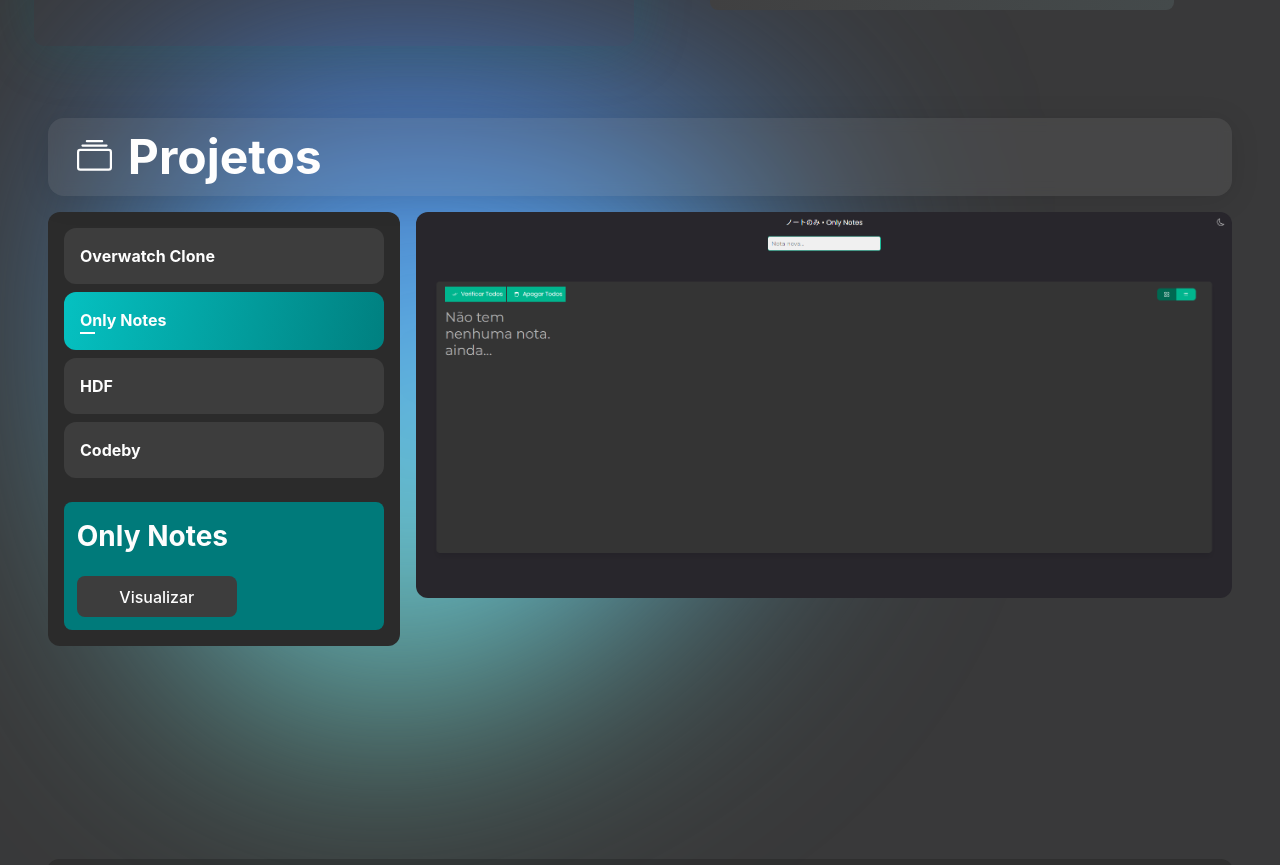
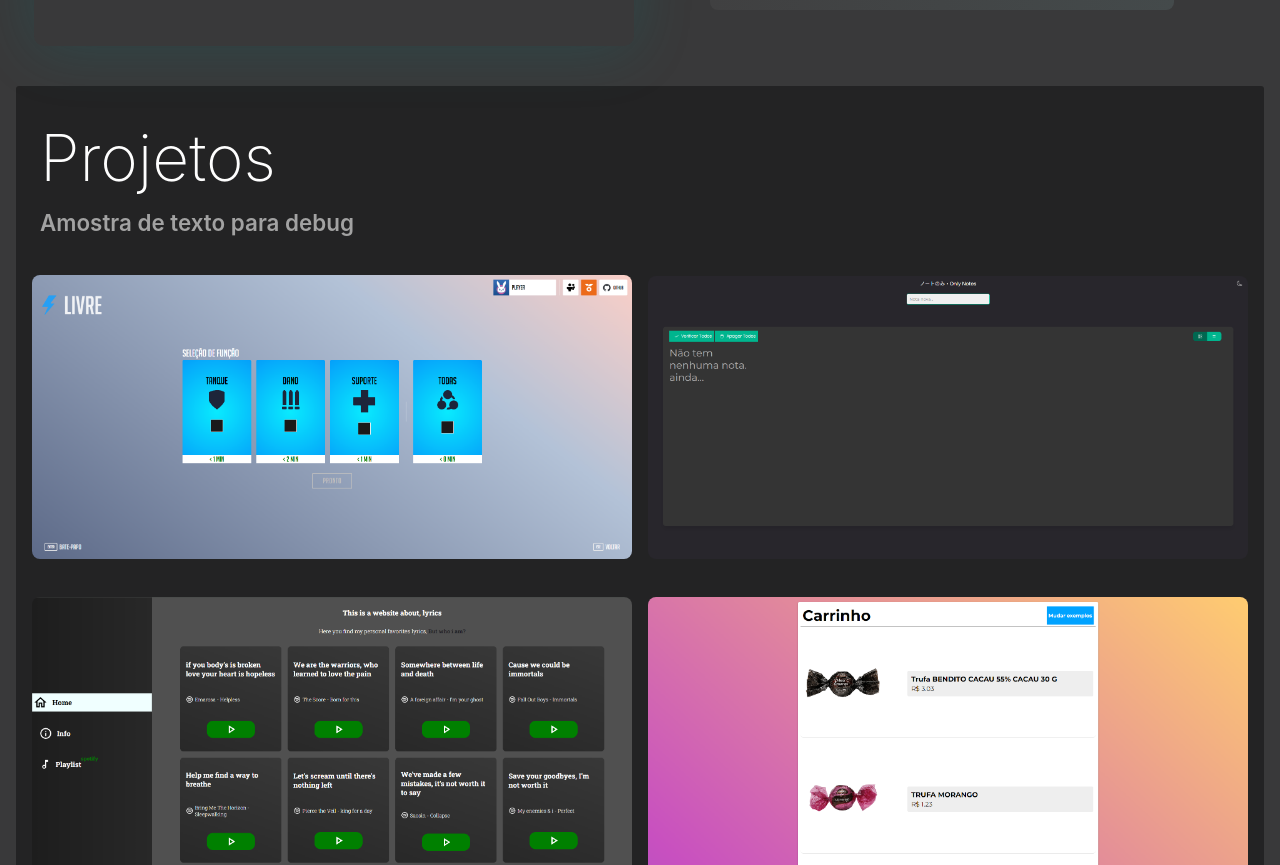
Before and after one commit to fireblaze267/vinicius_web, a React (Vite) app: page / in a window 1280 px wide. Shown: the part 600-1465 px from the top of the page. Built offline with nearby package versions, Linux system fonts and the light colour scheme.

Commit message:
style: improvements

```diff
--- a/src/components/projects/index.jsx
+++ b/src/components/projects/index.jsx
@@ -1,91 +1,37 @@
-import { useEffect, useState } from "react";
-import { Collection } from "react-bootstrap-icons";
+import { useState } from "react";
+import { Link } from "react-bootstrap-icons";
 import { options } from "./options";
 import "./styles.scss";
 
 export default function Projects() {
   const [selectOption, setSelectOption] = useState(0);
-  const [userClick, setUserClick] = useState(false);
 
-  useEffect(() => {
-    var timeID = setTimeout(() => {
-      handleMenu();
-    }, 5000);
-
-    if (userClick) {
-      clearTimeout(timeID);
-      var userTime = setTimeout(() => {
-        setUserClick(false);
-      }, 8000);
-    } else if (userTime) {
-      clearTimeout(userTime);
-      userTime = setTimeout(() => {
-        setUserClick(false);
-      }, 8000);
-    }
-  }, [selectOption, userClick]);
-
-  function handleMenu() {
-    let idx = options.length - 1;
-
-    setSelectOption(selectOption == idx ? 0 : selectOption + 1);
+  function handleLink(link) {
+    window.open(link);
   }
 
   return (
     <div className="projects-main">
-      <div className="projects-gradient"></div>
-      <div className="projects-title">
-        <Collection />
-        <h1>Projetos</h1>
-      </div>
       <div className="projects-container">
-        <div className="projects-container-menu">
-          {options.map((x, idx) => {
+        <div className="projects-text">
+          <h1>Projetos</h1>
+          <p>Amostra de texto para debug</p>
+        </div>
+        <div className="projects-display">
+          {options.map((x) => {
             return (
-              <div
-                onClick={() => {
-                  setSelectOption(x.key), setUserClick(true);
-                }}
-                key={idx}
-                className={
-                  selectOption === x.key
-                    ? "projects-container-menu-tabs projects-container-menu-tabs-active "
-                    : "projects-container-menu-tabs"
-                }
-              >
-                <span>{x.title}</span>
+              <div key={x?.key} className="projects-card">
+                <div className="projects-card-img">
+                  <img src={x?.img} alt="degub" />
+                  <Link onClick={() => handleLink(x?.img)} />
+                </div>
+                <div className="projects-card-text">
+                  <h1>{x?.title}</h1>
+                  <p>{x?.text}</p>
+                </div>
               </div>
             );
           })}
-
-          <div className="projects-container-content-text">
-            <h1>{options[selectOption].title}</h1>
-            <span>{options[selectOption].text}</span>
-            <button>Visualizar</button>
-          </div>
-        </div>
-        <div className="projects-container-content">
-          <div className="projects-container-content-card">
-            {options.map(({ img, title, key }) => {
-              return (
-                <img
-                  key={key}
-                  loading="lazy"
-                  className="projects-container-content-card-image"
-                  src={img}
-                  alt={title}
-                  style={
-                    key === selectOption
-                      ? {
-                          zIndex: 100,
-                          animation: "showUpNew 0.6s",
-                        }
-                      : { zIndex: 0, opacity: 0 }
-                  }
-                />
-              );
-            })}
-          </div>
         </div>
       </div>
     </div>
--- a/src/components/projects/options.js
+++ b/src/components/projects/options.js
@@ -10,7 +10,7 @@
     text: "Projeto clone do overwatch: tela de seleção do overwatch",
     img: overwatch_clone,
   },
-  { key: 1, title: "Only Notes", text: "", img: only_notes },
-  { key: 2, title: "HDF", text: "", img: hdf },
-  { key: 3, title: "Codeby", text: "", img: codeby },
+  { key: 1, title: "Only Notes", text: "Site de notas com design simples e morderno", img: only_notes },
+  { key: 2, title: "HDF", text: "Projeto pessoal para mostrar letras de musica", img: hdf },
+  { key: 3, title: "Codeby", text: "Processo seletivo : codeby  ", img: codeby },
 ];
--- a/src/components/projects/styles.scss
+++ b/src/components/projects/styles.scss
@@ -1,179 +1,131 @@
 .projects {
   &-main {
-    position: relative;
+    display: flex;
     width: 100%;
-    padding: 2rem;
+    height: fit-content;
+    background-color: rgb(31, 31, 31, 0.8);
+    border-radius: 3px;
+  }
+  &-container {
+    border-radius: 2px;
     display: flex;
     flex-direction: column;
+    width: 100%;
+    height: 100%;
+    padding: 1rem 0;
   }
-  &-gradient {
-    --size: 40em;
-    --speed: 0.2s;
-    --easing: cubic-bezier(0.8, 0.2, 0.2, 0.8);
-    position: absolute;
-    left: 35%;
-    top: 50%;
-    transform: translate(-50%, -50%);
-    z-index: -1;
-    width: var(--size);
-    height: var(--size);
-    filter: blur(calc(var(--size) / 5));
-    background-image: linear-gradient(hsl(222, 84%, 60%), hsl(164, 79%, 71%));
-    animation: rotate var(--speed) var(--easing) alternate infinite;
-    border-radius: 30% 70% 70% 30% / 30% 30% 70% 70%;
-  }
-  &-title {
-    background: rgba(146, 146, 146, 0.16);
-    border-radius: 16px;
-    box-shadow: 0 4px 30px rgba(0, 0, 0, 0.1);
-    backdrop-filter: blur(6.8px);
-    -webkit-backdrop-filter: blur(6.8px);
+  &-text {
     display: flex;
-    flex-direction: row;
-    align-items: center;
-    justify-content: flex-start;
-    padding: 0.8rem;
+    flex-direction: column;
+    text-align: left;
+    padding: 0.5rem 1.5rem;
     margin-bottom: 1rem;
-    width: 100%;
-    svg {
-      margin-left: 1rem;
-      margin-right: 16px;
-      width: 35px;
-      height: 35px;
+
+    h1 {
+      font-weight: 200;
+      font-size: 4rem;
     }
-    h1 {
-      font-size: 3em;
-      line-height: 1.1;
+    p {
+      font-size: 1.4rem;
+      font-weight: 600;
+      color: #a2a2a2;
     }
   }
-  &-container {
+  &-display {
     display: flex;
+    align-items: center;
+    justify-content: center;
+    width: 100%;
     gap: 1rem;
-    width: 100%;
-    &-menu {
-      height: fit-content;
-      background-color: #2b2b2b;
-      border-radius: 12px;
-      padding: 1rem;
-      display: flex;
-      align-items: flex-start;
-      flex-direction: column;
-      white-space: nowrap;
-      gap: 8px;
-      &-tabs {
-        text-align: left;
+    row-gap: 2rem;
+    flex-wrap: wrap;
+    padding: 12px;
+  }
+  &-card {
+    width: 49%;
+    min-width: 420px;
+    position: relative;
+    display: flex;
+    align-items: center;
+    justify-content: center;
+    background-color: transparent;
+    border-radius: 10px;
+    &:hover > &-text {
+      transition: all 1.2s ease-in-out;
+      color: white;
+    }
+    &-img {
+      position: relative;
+      width: 100%;
+      height: auto;
+      img {
         width: 100%;
-        font-weight: 700;
-        padding: 1rem;
-        background-color: #3d3d3d;
-        border-radius: 12px;
-        cursor: pointer;
-        &-active {
-          background: rgb(5, 193, 193);
-          background: linear-gradient(
-            280deg,
-            rgb(0, 128, 128) 0%,
-            rgb(5, 193, 193) 100%
-          );
-          ::after {
-            animation: loadBar 5s ease-in-out;
-            display: flex;
-            content: "";
-            background-color: #ffffff;
-            width: 100%;
-            height: 2px;
-            overflow: hidden;
-            -webkit-transition: width 1s ease-in-out;
-            -moz-transition: width 1s ease-in-out;
-            -o-transition: width 1s ease-in-out;
-            transition: width 1s ease-in-out;
-          }
+        height: auto;
+        border-radius: 8px;
+      }
+      &:hover {
+        svg {
+          display: block;
+          cursor: pointer;
+        }
+        &::after {
+          animation: leftFade 0.4s ease-in-out;
+          display: block;
         }
       }
+
+      svg {
+        display: none;
+        position: absolute;
+        width: 36px;
+        height: 36px;
+        border-radius: 50%;
+        padding: 4px;
+        right: 5px;
+        bottom: 10px;
+        background-color: #2b2b2b;
+        border: 2px solid #008080;
+        z-index: 200;
+      }
+      &::after {
+        display: none;
+        content: "";
+        position: absolute;
+        border-radius: 8px;
+        left: 0;
+        top: 0;
+        width: 100%;
+        height: 99%;
+        background: rgba(47, 47, 47, 0.9);
+        z-index: 100;
+      }
     }
-    &-content {
-      width: 100%;
-      position: relative;
-      &-card {
-        position: relative;
-        width: 100%;
-        height: max-content;
-        &-image {
-          left: 0;
-          top: 0;
-          position: absolute;
-          width: 100%;
-          float: left;
-          overflow: hidden;
-          height: auto;
-          object-fit: cover;
-          object-position: left;
-          border-radius: 12px;
-          img {
-            object-fit: cover;
-          }
-        }
+    &-text {
+      color: transparent;
+      display: flex;
+      flex-direction: column;
+      gap: 1rem;
+      position: absolute;
+      z-index: 250;
+      pointer-events: none;
+      cursor: default;
+      h1 {
+        font-weight: 900;
       }
-      &-text {
-        display: flex;
-        text-align: left;
-        flex-direction: column;
-        width: 20em;
-        border-radius: 8px;
-        padding: 0.8rem;
-        height: fit-content;
-        background-color: rgb(0, 122, 122);
-        color: #fdfdfd;
-        margin-top: 1rem;
-        z-index: 150;
-        h1 {
-          font-size: 28px;
-        }
-        span {
-          margin-bottom: 1.2rem;
-          text-wrap: wrap;
-        }
-        button {
-          width: 10rem;
-          background-color: #3d3d3d;
-        }
+      p {
+        font-weight: 600;
       }
     }
   }
 }
 
-@media (max-width: 920px) {
-  div.projects-container-menu {
-    overflow: auto;
-    padding: 1rem;
-  }
-  .projects-container-menu-tabs,
-  .projects-container-menu-tabs-active {
-    padding: 1.2rem;
-  }
-  .projects-container-content-text {
-    display: none;
-  }
-  .projects-container-content-text-mobile {
-    opacity: 1;
-    z-index: 150;
-  }
-}
-
-@keyframes showUpNew {
+@keyframes leftFade {
   0% {
+    transform: translateX(-150px);
     opacity: 0;
   }
   100% {
+    transform: translateX(0px);
     opacity: 1;
   }
 }
-
-@keyframes loadBar {
-  0% {
-    width: 0%;
-  }
-  100% {
-    width: 100%;
-  }
-}
--- a/src/components/services/styles.scss
+++ b/src/components/services/styles.scss
@@ -73,26 +73,3 @@
     width: 100%;
   }
 }
-
-@media (max-width: 920px) {
-  .projects-container-menu {
-    flex-direction: row;
-    overflow-x: scroll;
-    overflow: -moz-scrollbars-vertical;
-    width: 100%;
-    height: fit-content;
-  }
-  .projects-gradient {
-    --size: 28em;
-  }
-  .projects-container {
-    flex-direction: column;
-  }
-
-  .projects-container-content-text {
-    position: static;
-    gap: 2rem;
-    background-color: rgba(61, 61, 61, 0.7);
-    width: 100%;
-  }
-}
--- a/src/components/tech/styles.scss
+++ b/src/components/tech/styles.scss
@@ -7,7 +7,6 @@
     border-radius: 12px;
     padding: 2rem;
     background: rgba(12, 12, 12, 0.22);
-    margin-top: 11vw;
   }
   &-desc {
     text-align: left;
@@ -58,7 +57,7 @@
       background-color: rgba(12, 12, 12, 0.9);
       border: 1px solid transparent;
       padding: 0.5rem;
-      border-radius: 50%;
+      border-radius: 45%;
       position: absolute;
       left: -12px;
       top: -12px;
@@ -78,7 +77,6 @@
 @media (max-width: 920px) {
   .tech-main {
     flex-direction: column;
-    margin-top: 35vw;
 
     padding: 1rem 0.2rem;
   }
```
Also changed, not shown: src/components/navbar/styles.scss (+23 -0 lines), src/components/tech/index.jsx (+18 -1 lines).
